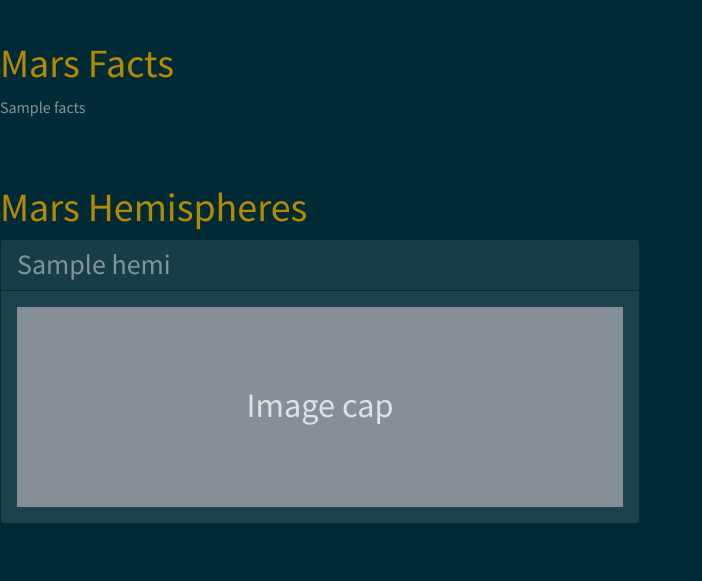
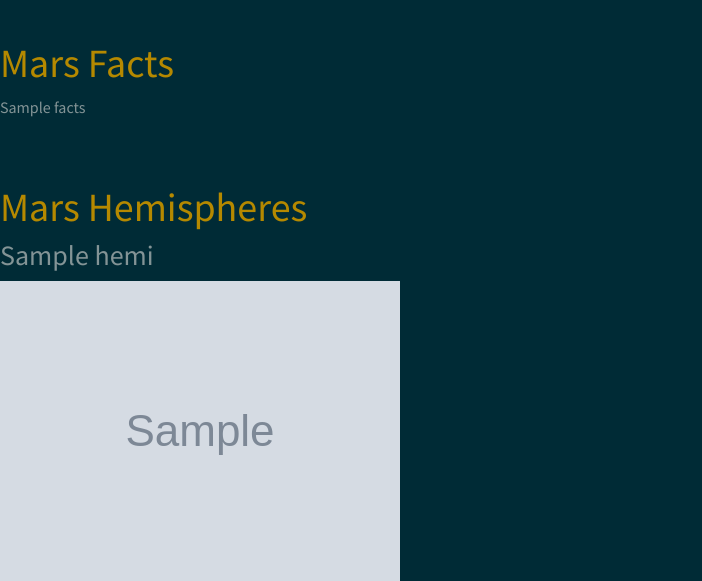
Before and after one commit to ToniEdwards/web-scraping-challenge, a Flask app: page / in a window 1280 px wide. Shown: the part 751-1332 px from the top of the page, without its empty margins (0-702 px from the left). Before the commit the page ends 1274 px from the top, so only its background shows below. Run offline with Flask 2, Linux system fonts and the light colour scheme; grey boxes marked "Sample" are stand-in pictures; a database or web service that is not in the repository returns one stand-in record (values such as "Sample title"); some libraries are stand-ins or nearby versions.

Commit message:
thinning this out for troubleshooting

```diff
--- a/Mission-to-Mars/templates/index.html
+++ b/Mission-to-Mars/templates/index.html
@@ -89,15 +89,17 @@
         </div>
         <h1 class="h1 text-primary">Mars Hemispheres</h1>
         {% for hemi in data.hemispheres %}
-        <div class="card col-md-6">
+            <h3>{{hemi.title}}</h3>
+            <img class="img-fluid" src="{{hemi.img_url | default('static/images/error.png', true)}}" alt="Image cap"/>
+        <!-- <div class="card col-md-6">
             <h3 class="card-header">{{hemi.title}}</h3>
             <div class="card-body">
-                <svg xmlns="{{hemi.img_url}}" class="d-block user-select-none" width="100%" height="200" aria-label="Placeholder: Image cap" focusable="false" role="img" preserveAspectRatio="xMidYMid slice" viewBox="0 0 318 180" style="font-size:1.125rem;text-anchor:middle">
+                <img src="{{hemi.img_url | default('static/images/error.png', true)}}" class="d-block user-select-none" width="100%" height="200" aria-label="Placeholder: Image cap" focusable="false" role="img" preserveAspectRatio="xMidYMid slice" viewBox="0 0 318 180" style="font-size:1.125rem;text-anchor:middle">
                 <rect width="100%" height="100%" fill="#868e96"></rect>
                 <text x="50%" y="50%" fill="#dee2e6" dy=".3em">Image cap</text>
                 </svg>
             </div>
-        </div>
+        </div> -->
         {% endfor %}
 
     </body>
```
